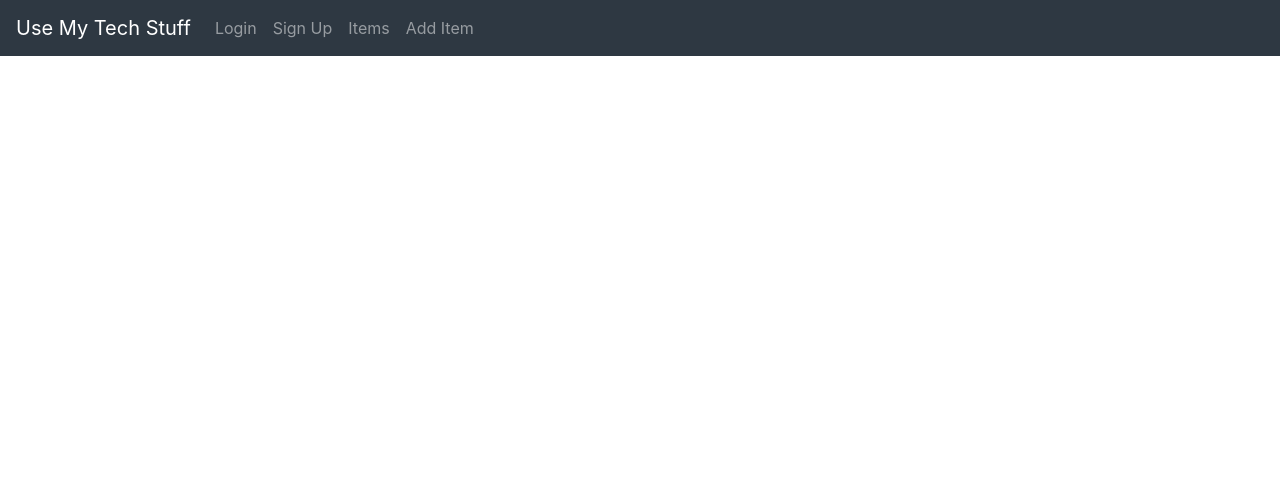
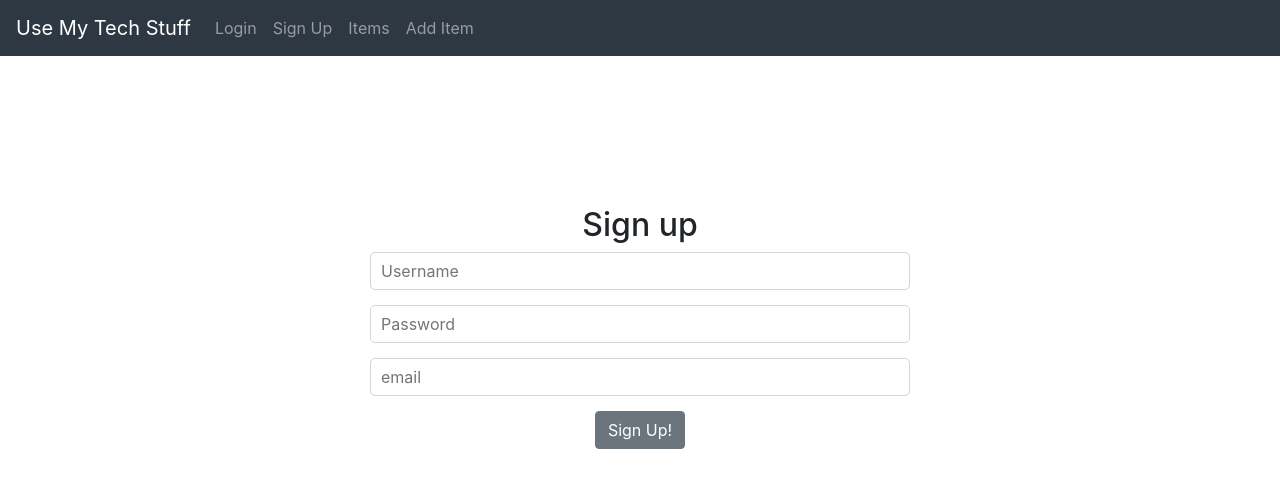
Before and after one commit to tt-18-use-my-tech-stuff/Front-end, a React (Create React App) app: page /signUp in a window 1280 px wide. Shown: the top 488 px of the page. Built offline with nearby package versions, Linux system fonts and the light colour scheme.

Commit message:
signup/styling

```diff
--- a/src/App.js
+++ b/src/App.js
@@ -4,16 +4,15 @@ import { Switch, Route } from "react-router-dom";
 // import PrivateRoute from "./Components/PrivateRoute";
 import AddItem from "./Components/add_item";
 import TechList from "./Components/TechList";
-import SignUp from "./Components/Signup";
+import SignUp from "./Components/SignupPage";
 import LoginForm from "./Components/LoginForm";
-
 
 function App() {
   return (
     <div className="App">
-      <Navbar collapseOnSelect expand="lg" variant="dark" >
+      <Navbar collapseOnSelect expand="lg" variant="dark">
         <Navbar.Brand href="#">Use My Tech Stuff</Navbar.Brand>
-      <Nav >
+        <Nav>
           <Nav.Link href="/">Login</Nav.Link>
           <Nav.Link href="/signUp">Sign Up</Nav.Link>
           <Nav.Link href="/items">Items</Nav.Link>
@@ -22,12 +21,11 @@ function App() {
       </Navbar>
       <Switch>
         <Route exact path="/" component={LoginForm} />
-        <Route path="/signUp" component={"SignUp"} />
+        <Route path="/signUp" component={SignUp} />
         <Route path="/addItem" component={AddItem} />
         <Route path="/items" component={TechList} />
-        <Route path="/items/:id" component ={"editItem.js"} />
+        <Route path="/items/:id" component={"editItem.js"} />
       </Switch>
-
     </div>
   );
 }
--- a/src/Components/Signup.js
+++ /dev/null
@@ -1,69 +0,0 @@
-import React, { useState } from 'react';
-
-const initialFormValues = ""
-export default function Form() {
-    const [Valu, setFormValues] = useState({
-    });
-
-    const submitForm = event => {
-        event.preventDefault();
-        const newUser = {
-            name: Valu.myName.trim(),
-            email: Valu.myEmail.trim(),
-            password: Valu.myPassword.trim()
-        }
-
-        setFormValues(initialFormValues)
-        console.log('Submitted');
-    };
-
-    const onChanges = event => {
-        console.log('Changed', event.target.value);
-        const {name, value} = event.target
-        setFormValues({...Valu, [name]: value,
-        });
-    };
-
-    return (
-        <form onSubmit={submitForm}>
-            <label>Name:
-                <input
-                    name='myName'
-                    type='text'
-                    onChange={onChanges}
-                    value={Valu.myName}
-
-                />
-            </label>
-            <label>Email:
-                <input
-                    type='text'
-                    name='myEmail'
-                    onChange={onChanges}
-                    value={Valu.myEmail}
-
-                />
-            </label>
-            <label>Password:
-                <input
-                    type='text'
-                    name='myPassword'
-                    onChange={onChanges}
-                    value={Valu.myPassword}
-
-                />
-            </label>
-            <label> Confirm password:
-            <input
-            type='text'
-            name='myPassword'
-            onChange={onChanges}
-            value={Valu.myPassword}
-            />
-            </label>
-            <label>SubmitBtn
-
-</label>
-</form>
-)
-}
--- /dev/null
+++ b/src/Components/SignupPage.js
@@ -0,0 +1,126 @@
+import React, { useState, useEffect } from "react";
+import * as yup from "yup";
+import schema from "../validation/registrationSchema";
+import { useHistory } from "react-router-dom";
+import axios from "axios";
+import { Container, Row, Col, Button } from "reactstrap";
+import { SpinnerDiv, Spinner } from "./styled-components/spinner";
+import styled from "styled-components";
+
+const FormContainer = styled.div`
+  margin-top: 150px;
+  width: 100%;
+`;
+
+const Input = styled.input`
+  width: 100%;
+  padding: 6px 10px;
+  border: 1px solid #d5d5d5;
+  border-radius: 5px;
+  margin-bottom: 15px;
+`;
+
+const SignupPage = () => {
+  const initialFormValues = {
+    username: "",
+    password: "",
+    email: "",
+  };
+
+  const [formValues, setFormValues] = useState(initialFormValues);
+  const [formErrors, setFormErrors] = useState(initialFormValues);
+  const [disabled, setDisabled] = useState(true);
+  const { push } = useHistory();
+
+  const onSubmit = (e) => {
+    e.preventDefault();
+    setFormValues(initialFormValues);
+  };
+
+  const onChange = (e) => {
+    const { name, value } = e.target;
+
+    yup
+      .reach(schema, name)
+      .validate(value)
+      .then(() => {
+        setFormErrors({
+          ...formErrors,
+          [name]: "",
+        });
+      })
+      .catch((err) => {
+        setFormErrors({
+          ...formErrors,
+          [name]: err.errors[0],
+        });
+      });
+
+    setFormValues({
+      ...formValues,
+      [name]: value,
+    });
+  };
+
+  useEffect(() => {
+    schema.isValid(formValues).then((valid) => {
+      setDisabled(!valid);
+    });
+  }, [formValues]);
+
+  return (
+    <Container>
+      <Row>
+        <Col xs="12" md={{ size: 6, offset: 3 }}>
+          <FormContainer>
+            <div className="signup-form">
+              <h2>Sign up</h2>
+
+              <div>
+                <form onSubmit={onSubmit}>
+                  <div>
+                    <Input
+                      value={formValues.username}
+                      onChange={onChange}
+                      name="username"
+                      type="text"
+                      placeholder="Username"
+                    />
+                  </div>
+                  <div>
+                    <Input
+                      value={formValues.password}
+                      onChange={onChange}
+                      name="password"
+                      type="password"
+                      placeholder="Password"
+                    />
+                  </div>
+
+                  <div>
+                    <Input
+                      value={formValues.email}
+                      onChange={onChange}
+                      name="email"
+                      type="text"
+                      placeholder="email"
+                    />
+                  </div>
+
+                  <Button type="submit">Sign Up!</Button>
+                  <div>
+                    {formErrors.userName}
+                    {formErrors.password}
+                    {formErrors.email}
+                  </div>
+                </form>
+              </div>
+            </div>
+          </FormContainer>
+        </Col>
+      </Row>
+    </Container>
+  );
+};
+
+export default SignupPage;
--- a/src/components/LoginForm.js
+++ b/src/components/LoginForm.js
@@ -1,7 +1,21 @@
 import React from "react";
 import { useLogin } from "./useLogin";
 // import axios from "axios";
+import styled from "styled-components";
+import { Container, Row, Col, Button } from "reactstrap";
 
+const FormContainer = styled.div`
+  margin-top: 150px;
+  width: 100%;
+`;
+
+const Input = styled.input`
+  width: 100%;
+  padding: 6px 10px;
+  border: 1px solid #d5d5d5;
+  border-radius: 5px;
+  margin-bottom: 15px;
+`;
 
 function LoginForm() {
   const [values, errors, handleChange, handleSubmit, isSubmitting] = useLogin();
@@ -9,33 +23,49 @@ function LoginForm() {
   // if (user && !user.isAuthenticated) return <Redirect to='/home' />
 
   return (
+    <Container>
+      <Row>
+        <Col xs="12" md={{ size: 6, offset: 3 }}>
+          <FormContainer>
             <div className="login-wrapper">
               <h3>Log In Here</h3>
               <form>
+                <div>
                   <label>
                     Username
-          <input
+                    <Input
                       type="text"
                       name="username"
                       onChange={handleChange}
                     />
                   </label>
+                </div>
+                <div>
                   <label>
                     Password
-          <input
+                    <Input
                       type="password"
                       name="password"
                       onChange={handleChange}
                     />
                   </label>
+                </div>
 
                 <div>
-          <button disabled={isSubmitting} type="submit" onClick={handleSubmit}>
+                  <Button
+                    disabled={isSubmitting}
+                    type="submit"
+                    onClick={handleSubmit}
+                  >
                     Submit
-          </button>
+                  </Button>
                 </div>
               </form>
             </div>
+          </FormContainer>
+        </Col>
+      </Row>
+    </Container>
   );
 }
 
--- a/src/components/add_item.js
+++ b/src/components/add_item.js
@@ -2,6 +2,21 @@ import React, { useState } from "react";
 import axios from "axios";
 import schema from "../validation/itemSchema";
 import * as yup from "yup";
+import styled from "styled-components";
+import { Container, Row, Col, Button } from "reactstrap";
+
+const FormContainer = styled.div`
+  margin-top: 150px;
+  width: 100%;
+`;
+
+const Input = styled.input`
+  width: 100%;
+  padding: 6px 10px;
+  border: 1px solid #d5d5d5;
+  border-radius: 5px;
+  margin-bottom: 15px;
+`;
 
 // Component for owner to add an item
 const AddItem = () => {
@@ -61,24 +76,39 @@ const AddItem = () => {
   };
 
   return (
+    <Container>
+      <Row>
+        <Col xs="12" md={{ size: 6, offset: 3 }}>
+          <FormContainer>
+            <h3>Add an Item</h3>
             <form onSubmit={onSubmit}>
               <label>
                 Item Name:
-        <input name="name" value={item.name} onChange={inputChange} />
+                <Input name="name" value={item.name} onChange={inputChange} />
               </label>
 
               <label>
                 Description:
-        <input
+                <Input
                   name="description"
                   value={item.description}
                   onChange={inputChange}
                 />
               </label>
-
-      <button disabled={!item.name || !item.description}>Add Item</button>
+              <div>
+                <Button
+                  type="submit"
+                  disabled={!item.name || !item.description}
+                >
+                  Add Item
+                </Button>
+              </div>
               {itemValue()}
             </form>
+          </FormContainer>
+        </Col>
+      </Row>
+    </Container>
   );
 };
 
--- a/src/validation/registrationSchema.js
+++ b/src/validation/registrationSchema.js
@@ -1,7 +1,15 @@
 import * as yup from "yup";
+export default yup.object().shape({
+  username: yup
+    .string()
+    .required("Username Required, ")
+    .min(4, "Username must be at least 4 characters, ")
+    .max(10, "Username can not be more than 10 characters, "),
+  password: yup
+    .string()
+    .required("Password Required, ")
+    .min(4, "Password must be at least 4 characters, ")
+    .max(20, "Password can not be more than 20 characters, "),
 
-export default yup.object().shape({
-  username: yup.string().required("Username is required"),
-  email: yup.string().required().min("Valid email is required"),
-  password: yup.string().required("Password is required"),
+  email: yup.string().email().required("Valid Email Required, "),
 });
```
Lines whose indentation alone changed are shown as unchanged.
